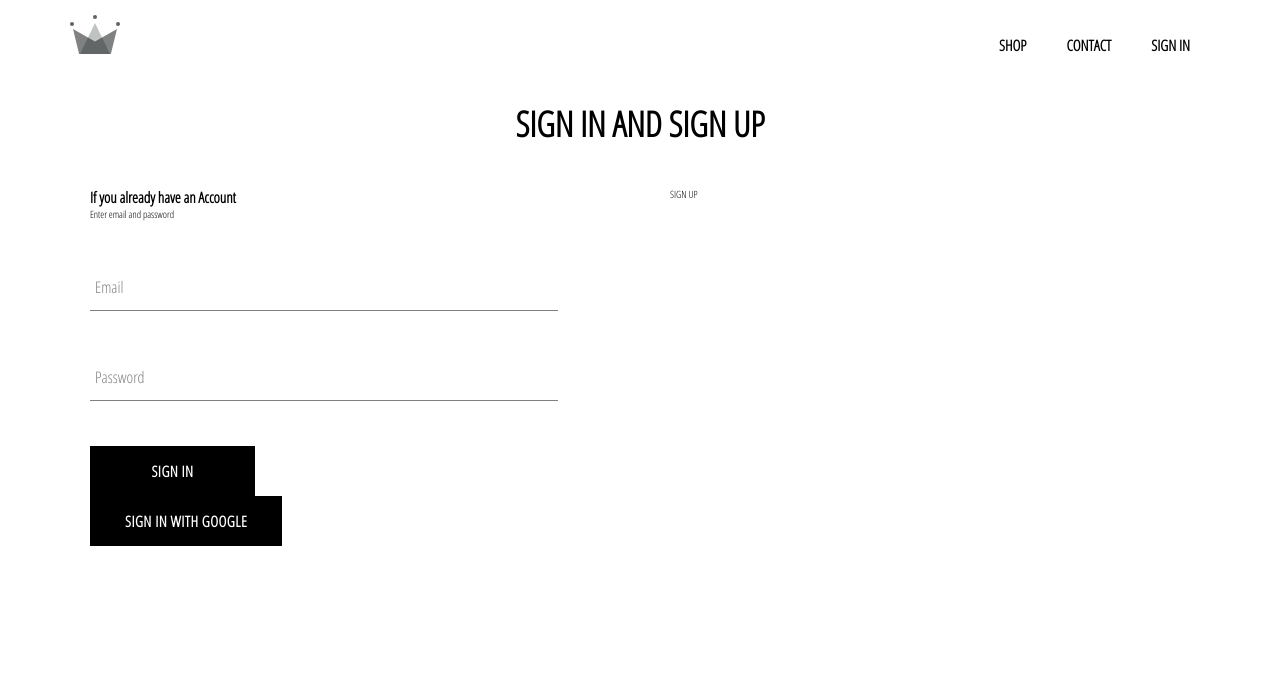
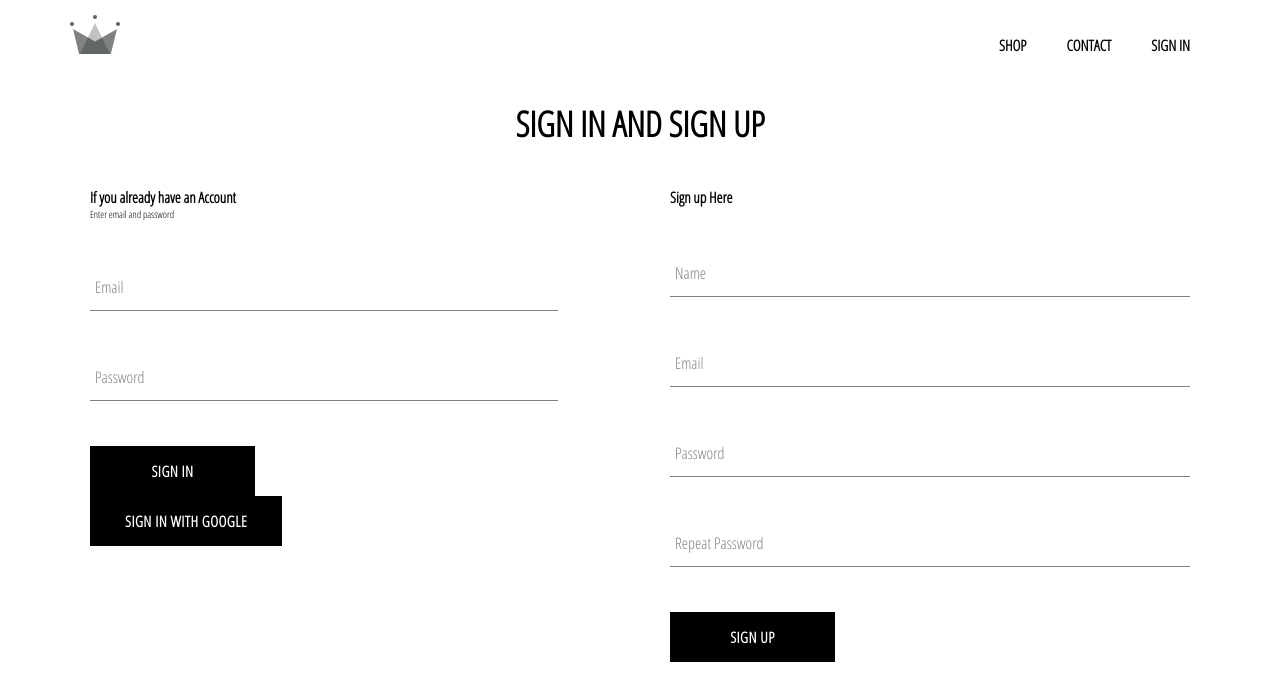
Before and after one commit to somaratne/dravmo, a React (Create React App) app: page /signin in a window 1280 px wide. Shown: the top 700 px of the page. Built offline with nearby package versions, Linux system fonts and the light colour scheme; no server answers.

Commit message:
implemented firebase utils, included ability to store authenticated users into our firebase database

```diff
--- a/src/App.js
+++ b/src/App.js
@@ -5,7 +5,7 @@ import NotFound from "./components/not-found/not-found.component";
 import ShopPage from "./pages/shop-page/shop-page.component";
 import NavBar from "./components/header/header.component";
 import SignInAndSignUp from "./pages/sign-in-and-sign-up/sign-in-and-sign-up.component";
-import { auth } from "./firebase/firebase.utils";
+import { auth, createUserProfileDoc } from "./firebase/firebase.utils";
 import "./App.css";
 
 class App extends React.Component {
@@ -21,8 +21,20 @@ class App extends React.Component {
   };
 
   componentDidMount() {
-    this.unSubscribeAuth = auth.onAuthStateChanged(user => {
-      this.setState({ currentUser: user });
+    this.unSubscribeAuth = auth.onAuthStateChanged(async userAuth => {
+      if (userAuth) {
+        const userRef = await createUserProfileDoc(userAuth);
+        await userRef.onSnapshot(snapShot => {
+          this.setState({
+            currentUser: {
+              id: snapShot.id,
+              ...snapShot.data()
+            }
+          });
+        });
+      } else {
+        this.setState({ currentUser: userAuth });
+      }
     });
   }
 
--- a/src/components/sign-in/sign-in.component.jsx
+++ b/src/components/sign-in/sign-in.component.jsx
@@ -2,6 +2,7 @@ import React from "react";
 import FormInput from "./../form-input/form-input.component";
 import CustomButton from "./../custom-button/custom-button.component";
 import { signInWithGoogle } from "./../../firebase/firebase.utils";
+import SignUp from "../sign-up/sign-up.component";
 import "./sign-in.styles.scss";
 
 class SignIn extends React.Component {
@@ -56,7 +57,9 @@ class SignIn extends React.Component {
             </form>
           </div>
         </div>
-        <div className="col-1-2">SIGN UP</div>
+        <div className="col-1-2">
+          <SignUp />
+        </div>
       </div>
     );
   }
--- /dev/null
+++ b/src/components/sign-up/sign-up.component.jsx
@@ -0,0 +1,99 @@
+import React from "react";
+import FormInput from "../form-input/form-input.component";
+import CustomButton from "../custom-button/custom-button.component";
+import "./sign-up.styles.scss";
+import { auth, createUserProfileDoc } from "../../firebase/firebase.utils";
+
+class SignUp extends React.Component {
+  constructor(props) {
+    super(props);
+    this.state = {
+      data: {
+        displayName: "",
+        email: "",
+        password: "",
+        repeatPassword: ""
+      }
+    };
+  }
+
+  handleSubmit = async e => {
+    e.preventDefault();
+
+    const { displayName, email, password, repeatPassword } = this.state.data;
+    if (password !== repeatPassword) {
+      alert("Passwords not matching");
+      return;
+    } else {
+      const { user } = await auth.createUserWithEmailAndPassword(
+        email,
+        password
+      );
+      try {
+        await createUserProfileDoc(user, { displayName });
+        this.setState({
+          data: {
+            displayName: "",
+            email: "",
+            password: "",
+            repeatPassword: ""
+          }
+        });
+      } catch (error) {
+        console.log(error.message);
+      }
+    }
+  };
+
+  handleChange = ({ currentTarget: input }) => {
+    const data = { ...this.state.data };
+    data[input.name] = input.value;
+    this.setState({ data });
+  };
+
+  render() {
+    const { displayName, email, password, repeatPassword } = this.state.data;
+    return (
+      <div>
+        <h2>Sign up Here</h2>
+        <form onSubmit={this.handleSubmit}>
+          <FormInput
+            label="Name"
+            type="text"
+            name="displayName"
+            value={displayName}
+            onChange={this.handleChange}
+            required
+          />
+          <FormInput
+            label="Email"
+            type="email"
+            name="email"
+            value={email}
+            onChange={this.handleChange}
+            required
+          />
+          <FormInput
+            label="Password"
+            type="password"
+            name="password"
+            value={password}
+            onChange={this.handleChange}
+            required
+          />
+          <FormInput
+            label="Repeat Password"
+            type="password"
+            name="repeatPassword"
+            value={repeatPassword}
+            onChange={this.handleChange}
+            required
+          />
+          <CustomButton type="submit">SIGN UP</CustomButton>
+        </form>
+      </div>
+    );
+  }
+}
+
+export default SignUp;
--- a/src/firebase/firebase.utils.js
+++ b/src/firebase/firebase.utils.js
@@ -14,6 +14,30 @@ const config = {
 
 firebase.initializeApp(config);
 
+export const createUserProfileDoc = async (userAuth, additionalData) => {
+  if (!userAuth) return;
+
+  const userRef = firestore.doc(`users/${userAuth.uid}`);
+  const snapShot = await userRef.get();
+  if (!snapShot.exists) {
+    const { displayName, email } = userAuth;
+    const createdOn = new Date();
+
+    try {
+      await userRef.set({
+        displayName,
+        email,
+        createdOn,
+        ...additionalData
+      });
+    } catch (error) {
+      console.log(error.message);
+    }
+  }
+
+  return userRef;
+};
+
 export const auth = firebase.auth();
 export const firestore = firebase.firestore();
 
```
Also changed, not shown: src/components/sign-up/sign-up.styles.scss (added).
